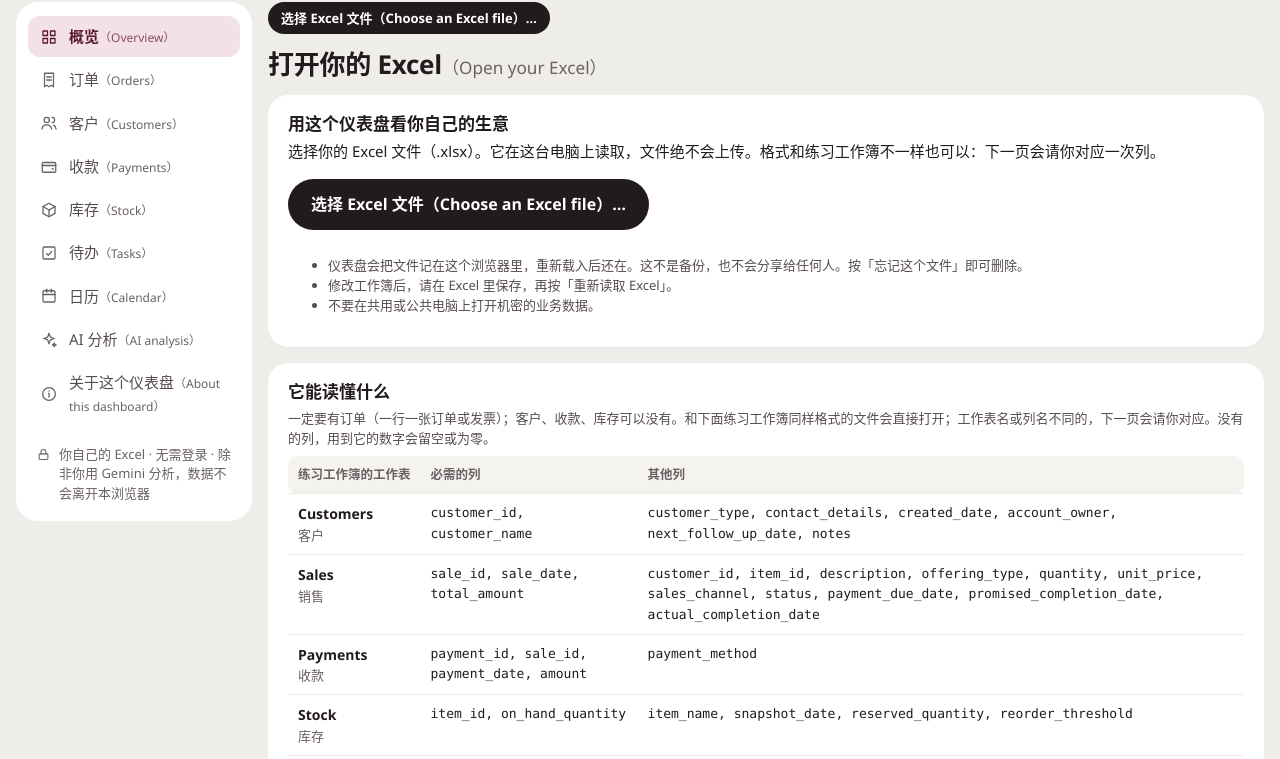
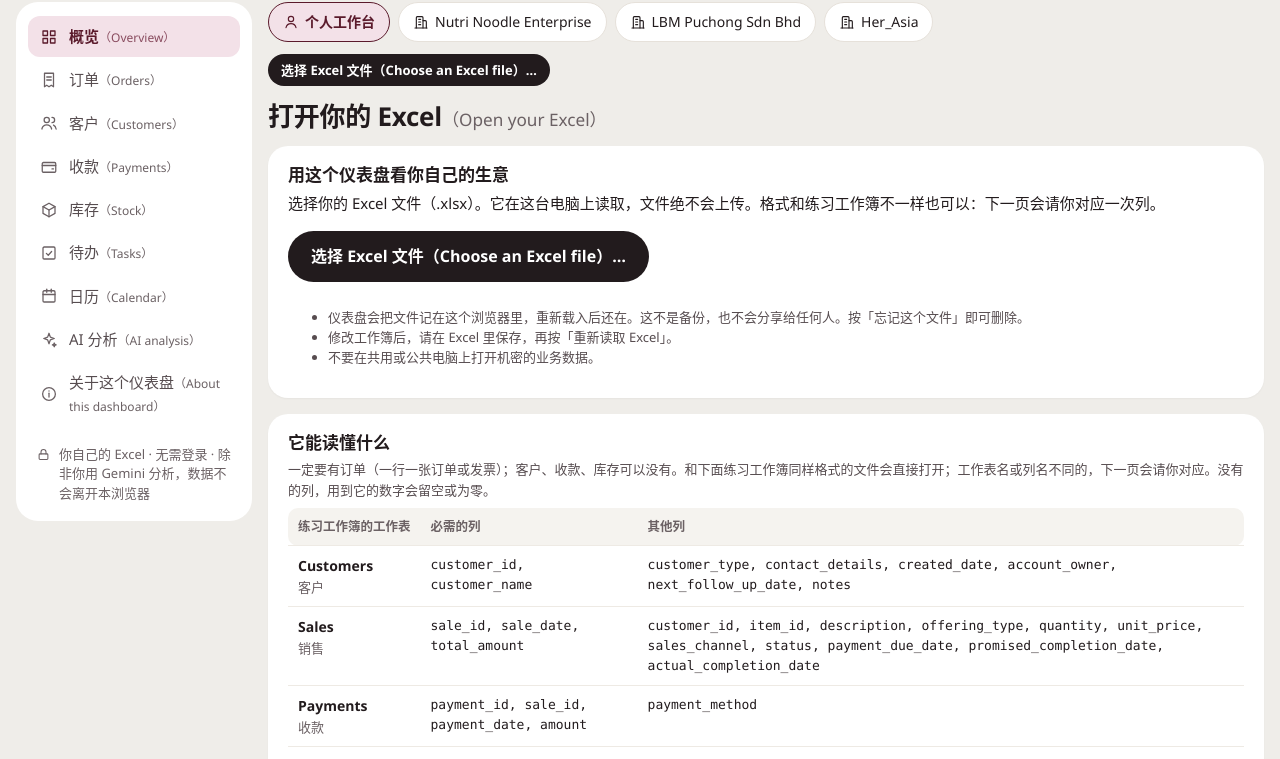
Before and after one commit to auyongtiffany520/personal-dashboard, a website with bundled scripts: page src/index.html in a window 1280 px wide. Shown: the part 88-847 px from the top of the page. Built offline with nearby package versions, Linux system fonts and the light colour scheme.

Commit message:
Add workbench switcher: Personal and three company workspaces
Buttons above each page switch between Personal, Nutri Noodle Enterprise,
LBM Puchong Sdn Bhd and Her_Asia. Each workspace keeps its own workbook,
matchings, task decisions, notes and AI analysis under
bd-starter.v1.ws.<id>.*; language, chosen workspace and Gemini key are
shared. Data stored under the old un-scoped keys (the practice workbook)
is removed on start-up.

Co-Authored-By: Claude Opus 5.5 <noreply@anthropic.com>

```diff
--- a/src/i18n/zh.js
+++ b/src/i18n/zh.js
@@ -621,4 +621,6 @@ export default {
   "This browser could not save the analysis, so its picks are not shown in Tasks or the Calendar.": "这个浏览器无法保存分析，所以它的建议没有显示在待办和日历上。",
   "This answer did not come in the expected form, so nothing was added to Tasks or the Calendar.": "这次的回答没有照指定的格式，所以没有加进待办和日历。",
   "The AI marks there are from the earlier analysis ({0}).": "那里的 AI 标记是之前那次分析（{0}）的。",
+  "Personal": "个人工作台",
+  "Workbench": "工作台",
 };
--- a/src/index.html
+++ b/src/index.html
@@ -29,6 +29,7 @@
   <div class="layout">
     <nav id="nav" class="sidenav" aria-label="Sections"></nav>
     <main id="main" class="main" tabindex="-1">
+      <div id="workspace-bar" class="workspace-bar" role="group"></div>
       <div id="scenario-bar" class="scenario-bar"></div>
       <div id="banner" class="banner" hidden></div>
       <div id="page"></div>
--- a/src/main.js
+++ b/src/main.js
@@ -9,6 +9,7 @@ import { view, scenario, isExcel } from './ui/view-state.js';
 import { h, t } from './ui/dom.js';
 import { registerPage, navigate, onBeforeRender } from './ui/router.js';
 import { initShell, refreshShell } from './ui/shell.js';
+import { findWorkspace } from './workspaces.js';
 import { renderOverview } from './ui/pages/overview.js';
 import { renderSales } from './ui/pages/sales.js';
 import { renderCustomers } from './ui/pages/customers.js';
@@ -40,10 +41,15 @@ function guarded(render) {
 
 function boot() {
   const { storage, persistent, reason } = openStorage();
-  view.store = createStateStore(storage);
+  view.storage = storage;
   view.persistent = persistent;
   view.storageReason = reason;
-  const prefs = view.store.prefs();
+  // The workbench last used here (personal or one of the companies); each has its own data.
+  const prefs = createStateStore(storage).prefs();
+  view.workspace = findWorkspace(prefs.workspace).id;
+  view.store = createStateStore(storage, { workspace: view.workspace });
+  // Data kept from before workspaces existed (the practice workbook) is removed once.
+  view.store.forgetLegacy();
   setLocale(prefs.locale || 'zh-CN');
   // Your own Excel, if one was opened here before (kept in this browser).
   try { restoreWorkbook(); } catch (e) { console.error(e); }
--- a/src/storage/local-state.js
+++ b/src/storage/local-state.js
@@ -24,6 +24,10 @@
 //     — the latest Gemini analysis in its fixed shape (briefs/ai-prompt.js readAiPlan), so its
 //       picks show in Tasks and the Calendar after a reload. `basis` is the fingerprint of the
 //       records it was made from. Reset, "Forget this file" and "Remove AI suggestions" remove it.
+
+//   bd-starter.v1.ws.<workspace>.…      the same workbook / matching / business / ai keys, one set per
+//     workbench (personal and each company, src/workspaces.js). The keys without ws. are from
+//     before workspaces and are removed on start-up (forgetLegacy).
 
 export const PREFIX = 'bd-starter.v1';
 export const STATE_VERSION = 1;
@@ -134,9 +138,16 @@ function cleanAiPlan(p) {
   return { version: 1, at: text(p.at, 40), model: text(p.model, 80), where: text(p.where, 200), basis: p.basis.slice(0, 40), situation: text(p.situation, 2000), top, watch, unanswered: strings(p.unanswered, 500, 10), problems: strings(p.problems, 200, 20), dropped };
 }
 
-export function createStateStore(storage) {
-  const businessKey = id => `${PREFIX}.business.${id}`;
-  const aiKey = id => `${PREFIX}.ai.${id}`;
+// workspace (optional): one of several workbenches (src/workspaces.js). Each workspace keeps its
+// own Excel, matchings, decisions, notes and AI analysis under bd-starter.v1.ws.<workspace>.…;
+// the language, the chosen workspace and the Gemini key are shared. Without a workspace the
+// original keys are used.
+export function createStateStore(storage, { workspace = '' } = {}) {
+  const scope = /^[a-z0-9-]{1,40}$/.test(workspace) ? `${PREFIX}.ws.${workspace}` : PREFIX;
+  const businessKey = id => `${scope}.business.${id}`;
+  const aiKey = id => `${scope}.ai.${id}`;
+  const workbookKey = `${scope}.workbook`;
+  const matchingKey = `${scope}.matching`;
   const prefsKey = `${PREFIX}.prefs`;
   const read = key => { try { return JSON.parse(storage.getItem(key) || 'null'); } catch { return null; } };
   const write = (key, value) => { try { storage.setItem(key, JSON.stringify(value)); return true; } catch { return false; } };
@@ -153,7 +164,7 @@ export function createStateStore(storage) {
   const update = (id, fn) => { const s = business(id); fn(s); return write(businessKey(id), s); };
 
   return {
-    prefs() { const p = read(prefsKey); return p && typeof p === 'object' ? { locale: text(p.locale, 10) } : { locale: '' }; },
+    prefs() { const p = read(prefsKey); return p && typeof p === 'object' ? { locale: text(p.locale, 10), workspace: text(p.workspace, 40) } : { locale: '', workspace: '' }; },
     setPrefs(patch) { return write(prefsKey, { ...this.prefs(), ...patch }); },
     business,
     day(id) { return business(id).day; },
@@ -164,22 +175,22 @@ export function createStateStore(storage) {
     saveNote(id, note) { const c = cleanNote(note.entry_id, note); if (!c) return false; return update(id, s => { s.notes[c.entry_id] = c; }); },
     deleteNote(id, entryId) { return update(id, s => { delete s.notes[entryId]; }); },
     // "My Excel". saveWorkbook returns 'saved', 'too_large' (kept for this visit only) or 'failed'.
-    workbook() { return cleanWorkbook(read(`${PREFIX}.workbook`)); },
+    workbook() { return cleanWorkbook(read(workbookKey)); },
     saveWorkbook({ fileName, loadedAt, sheets, absent = [], matched = false }) {
       const json = JSON.stringify({ version: 1, fileName, loadedAt, sheets, absent, matched });
-      if (json.length > WORKBOOK_STORE_LIMIT) { try { storage.removeItem(`${PREFIX}.workbook`); } catch { /* ignore */ } return 'too_large'; }
-      try { storage.setItem(`${PREFIX}.workbook`, json); return 'saved'; } catch { return 'failed'; }
+      if (json.length > WORKBOOK_STORE_LIMIT) { try { storage.removeItem(workbookKey); } catch { /* ignore */ } return 'too_large'; }
+      try { storage.setItem(workbookKey, json); return 'saved'; } catch { return 'failed'; }
     },
     // How the viewer matched a workbook with this layout signature (null when none is kept).
-    matching(signature) { return cleanMatchings(read(`${PREFIX}.matching`)).find(m => m.signature === signature)?.matching || null; },
+    matching(signature) { return cleanMatchings(read(matchingKey)).find(m => m.signature === signature)?.matching || null; },
     // Every kept matching, most recent first (for a layout that changed a little: matching.js closestMatching).
-    matchings() { return cleanMatchings(read(`${PREFIX}.matching`)).map(m => m.matching); },
+    matchings() { return cleanMatchings(read(matchingKey)).map(m => m.matching); },
     setMatching(signature, matching) {
-      const others = cleanMatchings(read(`${PREFIX}.matching`)).filter(m => m.signature !== signature);
-      return write(`${PREFIX}.matching`, { version: 1, list: [{ signature, matching }, ...others].slice(0, MATCHINGS_KEPT) });
+      const others = cleanMatchings(read(matchingKey)).filter(m => m.signature !== signature);
+      return write(matchingKey, { version: 1, list: [{ signature, matching }, ...others].slice(0, MATCHINGS_KEPT) });
     },
     // Forgetting the file also clears its task decisions, notes, AI analysis and matching.
-    forgetWorkbook(id) { try { storage.removeItem(`${PREFIX}.workbook`); storage.removeItem(businessKey(id)); storage.removeItem(aiKey(id)); storage.removeItem(`${PREFIX}.matching`); return true; } catch { return false; } },
+    forgetWorkbook(id) { try { storage.removeItem(workbookKey); storage.removeItem(businessKey(id)); storage.removeItem(aiKey(id)); storage.removeItem(matchingKey); return true; } catch { return false; } },
     // The latest Gemini analysis in its fixed shape (null when none is kept).
     aiPlan(id) { return cleanAiPlan(read(aiKey(id))); },
     saveAiPlan(id, plan) { const c = cleanAiPlan({ ...plan, version: 1 }); return c ? write(aiKey(id), c) : false; },
@@ -190,10 +201,20 @@ export function createStateStore(storage) {
     forgetGeminiKey() { try { storage.removeItem(`${PREFIX}.gemini`); return true; } catch { return false; } },
     // Reset = back to the baseline: Day 1, no decisions, no notes, no AI analysis. The language choice is kept.
     resetBusiness(id) { try { storage.removeItem(businessKey(id)); storage.removeItem(aiKey(id)); return true; } catch { return false; } },
+    // Removes what the browser kept under the original keys (before workspaces): the old
+    // workbook, its matchings, decisions, notes and AI analysis. Language and key are kept.
+    forgetLegacy() {
+      try {
+        const keys = [];
+        for (let i = 0; i < storage.length; i++) { const k = storage.key(i); if (k && (k === `${PREFIX}.workbook` || k === `${PREFIX}.matching` || k.startsWith(`${PREFIX}.business.`) || k.startsWith(`${PREFIX}.ai.`))) keys.push(k); }
+        for (const k of keys) storage.removeItem(k);
+        return keys.length;
+      } catch { return 0; }
+    },
     resetAll() {
       try {
         const keys = [];
-        for (let i = 0; i < storage.length; i++) { const k = storage.key(i); if (k && (k.startsWith(`${PREFIX}.business.`) || k.startsWith(`${PREFIX}.ai.`))) keys.push(k); }
+        for (let i = 0; i < storage.length; i++) { const k = storage.key(i); if (k && (k.startsWith(`${scope}.business.`) || k.startsWith(`${scope}.ai.`))) keys.push(k); }
         for (const k of keys) storage.removeItem(k);
         return true;
       } catch { return false; }
--- a/src/style.css
+++ b/src/style.css
@@ -83,6 +83,11 @@ code { font-family: ui-monospace, SFMono-Regular, Menlo, Consolas, monospace; fo
 .topbar-right { display: flex; align-items: center; gap: 8px; }
 .lang { display: inline-flex; align-items: center; gap: 8px; font-size: 13px; color: var(--ink-2); }
 .lang select { padding: 6px 12px; border-radius: 999px; }
+.workspace-bar { display: flex; flex-wrap: wrap; gap: 8px; margin-bottom: 12px; }
+.ws-btn { font: inherit; font-size: 14px; display: inline-flex; align-items: center; gap: 6px; border: 1px solid var(--border); background: var(--surface); color: var(--ink); padding: 8px 14px; border-radius: 999px; cursor: pointer; }
+.ws-btn:hover { background: var(--surface-2); }
+.ws-btn.active { background: var(--brand-soft); color: var(--brand-ink); border-color: var(--brand); font-weight: 600; }
+.ws-btn .ico { width: 16px; height: 16px; }
 .scenario-bar { display: flex; flex-wrap: wrap; align-items: center; gap: 8px 10px; margin-bottom: 14px; }
 .scenario-bar:empty { display: none; }
 .scn-group { display: flex; align-items: center; gap: 6px; flex-wrap: wrap; }
--- a/src/ui/icons.js
+++ b/src/ui/icons.js
@@ -14,6 +14,8 @@ const PATHS = {
   about: ['M12 20.5a8.5 8.5 0 1 0 0-17 8.5 8.5 0 0 0 0 17z', 'M12 11v5', 'M12 8h.01'],
   lock: ['M6.5 11h11A1.5 1.5 0 0 1 19 12.5v6a1.5 1.5 0 0 1-1.5 1.5h-11A1.5 1.5 0 0 1 5 18.5v-6A1.5 1.5 0 0 1 6.5 11z', 'M8 11V8a4 4 0 0 1 8 0v3'],
   file: ['M7 3h7l5 5v13H7z', 'M14 3v5h5'],
+  user: ['M12 11.5a4 4 0 1 0 0-8 4 4 0 0 0 0 8z', 'M4.5 20.5c.9-4 3.9-6 7.5-6s6.6 2 7.5 6'],
+  building: ['M5 21V5.5A1.5 1.5 0 0 1 6.5 4h7A1.5 1.5 0 0 1 15 5.5V21', 'M15 10h3.5a1.5 1.5 0 0 1 1.5 1.5V21', 'M3 21h18', 'M8.5 8h3', 'M8.5 12h3', 'M8.5 16h3'],
   left: ['M15 6l-6 6 6 6'],
   right: ['M9 6l6 6-6 6'],
   payment: ['M12 20.5a8.5 8.5 0 1 0 0-17 8.5 8.5 0 0 0 0 17z', 'M14.5 9.2c-.5-.8-1.4-1.2-2.5-1.2-1.5 0-2.6.8-2.6 2s1.1 1.6 2.6 2 2.6.8 2.6 2-1.1 2-2.6 2c-1.1 0-2-.4-2.5-1.2', 'M12 6.5V8', 'M12 16v1.5'],
--- a/src/ui/shell.js
+++ b/src/ui/shell.js
@@ -9,7 +9,8 @@ import { icon } from './icons.js';
 import { pickExcel, forgetExcel, restoreWorkbook } from './pages/excel.js';
 import { formatDate } from '../core/dates.js';
 import { setLocale, getLocale, tr, tl } from '../i18n/i18n.js';
-import { PREFIX } from '../storage/local-state.js';
+import { PREFIX, createStateStore } from '../storage/local-state.js';
+import { WORKSPACES } from '../workspaces.js';
 
 // Menu entries: page id → English name (translated with tl, or the business's own label).
 const NAV = [
@@ -44,7 +45,7 @@ export function initShell() {
   // Another tab of this demo changed the saved state: show the same thing here.
   window.addEventListener('storage', e => {
     if (e.key !== null && !e.key.startsWith(PREFIX)) return;
-    if (e.key === null || e.key === `${PREFIX}.workbook`) restoreWorkbook();
+    if (e.key === null || e.key.endsWith('.workbook')) restoreWorkbook();
     rerender();
   });
 }
@@ -57,6 +58,7 @@ export function refreshShell() {
   $('#nav').setAttribute('aria-label', tr('Sections'));
   $('#business-name').textContent = businessName();
   renderRibbon();
+  renderWorkspaceBar();
   renderScenarioBar();
   for (const a of $('#nav').querySelectorAll('a[data-page]')) {
     const entry = NAV.find(([id]) => id === a.dataset.page);
@@ -76,6 +78,28 @@ function renderRibbon() {
   add(r, h('strong', {}, tr('Your own Excel')), ' · ', tr('Read on this computer only; nothing is uploaded.'), ' ',
     view.persistent ? tr('Your changes are saved only in this browser.') : tr('Your changes are not saved in this browser.'), ' ',
     h('a', { href: '#about' }, tr('About this dashboard')));
+}
+
+// One button per workbench (personal + the companies). Each has its own Excel, tasks,
+// calendar notes and AI analysis; switching keeps the page you are on.
+function renderWorkspaceBar() {
+  const bar = $('#workspace-bar'); bar.textContent = '';
+  bar.setAttribute('aria-label', tr('Workbench'));
+  for (const w of WORKSPACES) {
+    const current = w.id === view.workspace;
+    add(bar, h('button', { class: `ws-btn${current ? ' active' : ''}`, 'aria-pressed': String(current), onclick: () => switchWorkspace(w.id) },
+      icon(w.id === 'personal' ? 'user' : 'building'), t('span', w.id === 'personal' ? tr('Personal') : w.name)));
+  }
+}
+
+export function switchWorkspace(id) {
+  if (id === view.workspace) return;
+  view.workspace = id;
+  view.store = createStateStore(view.storage, { workspace: id });
+  view.store.setPrefs({ workspace: id });
+  view.filters = defaultFilters(); view.calMonth = ''; view.calDay = ''; view.taskView = 'open';
+  restoreWorkbook();
+  rerender();
 }
 
 function renderScenarioBar() {
--- a/src/ui/view-state.js
+++ b/src/ui/view-state.js
@@ -9,9 +9,12 @@ import { buildCalendarItems } from '../core/calendar.js';
 import { dataBasis } from '../briefs/ai-prompt.js';
 import { isIsoDate, addDays, monthStart } from '../core/dates.js';
 import { getLocale } from '../i18n/i18n.js';
+import { DEFAULT_WORKSPACE, findWorkspace } from '../workspaces.js';
 
 export const view = {
-  store: null,            // storage/local-state.js store
+  store: null,            // storage/local-state.js store (for the current workspace)
+  storage: null,          // the browser storage the stores read and write
+  workspace: DEFAULT_WORKSPACE, // which workbench is shown (src/workspaces.js)
   persistent: true,       // false when the browser does not allow saving
   storageReason: '',
   businessId: MY_EXCEL,   // the one business: the viewer's own Excel
@@ -108,7 +111,8 @@ export function labelTl(key, fallbackEn) {
   return isZh() && p.labels_zh?.[key] ? `${p.labels_zh[key]}（${en}）` : en;
 }
 
-export function businessName(id = view.businessId) { const b = businessProfile(id).business; return (isZh() && b.name_zh) || b.name; }
+// The name at the top is the workbench's name (personal or a company).
+export function businessName() { const w = findWorkspace(view.workspace); return isZh() ? w.zh : w.name; }
 
 export function customerName(id) { return (records().customers || []).find(c => c.id === id)?.name || id || ''; }
 export function customerOwner(id) { return (records().customers || []).find(c => c.id === id)?.owner || ''; }
--- /dev/null
+++ b/src/workspaces.js
@@ -0,0 +1,14 @@
+// The workbenches the owner switches between: one personal, three companies. Each keeps its own
+// Excel, task decisions, calendar notes and AI analysis in this browser (storage/local-state.js
+// createStateStore({ workspace })). Names are shown as they are; `zh` is the Chinese label.
+
+export const WORKSPACES = Object.freeze([
+  { id: 'personal', name: 'Personal', zh: '个人工作台' },
+  { id: 'nutri-noodle', name: 'Nutri Noodle Enterprise', zh: 'Nutri Noodle Enterprise' },
+  { id: 'lbm-puchong', name: 'LBM Puchong Sdn Bhd', zh: 'LBM Puchong Sdn Bhd' },
+  { id: 'her-asia', name: 'Her_Asia', zh: 'Her_Asia' },
+]);
+
+export const DEFAULT_WORKSPACE = WORKSPACES[0].id;
+
+export function findWorkspace(id) { return WORKSPACES.find(w => w.id === id) || WORKSPACES[0]; }
```
Also changed, not shown: AGENTS.md (+1 -0 lines), test/state.test.js (+27 -0 lines).
